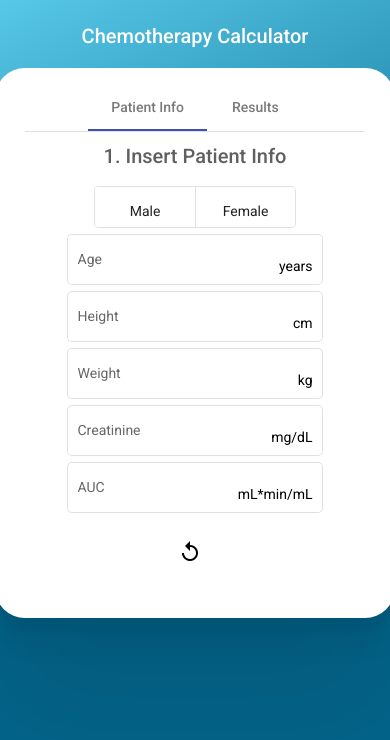
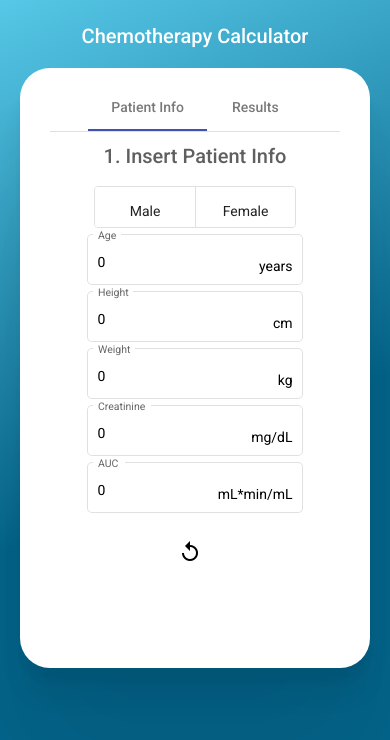
Before and after one commit to iurisilvestre/chemotherapy-calculator, an Angular app: page / in a window 390 px wide. Shown: the top 740 px of the page. Built offline with nearby package versions, Linux system fonts and the light colour scheme.

Commit message:
remove rxjs, put allowselectcancers in getresults, create interface patient

```diff
--- a/src/app/app.component.css
+++ b/src/app/app.component.css
@@ -21,7 +21,7 @@
     0 30.3px 23.9px rgba(0, 0, 0, 0.048), 0 100px 107px rgba(0, 0, 0, 0.08);
 }
 
-@media only screen and (max-width: 600px) {
+@media (max-width: 600px) {
   .title {
     text-align: center;
     padding: 0;
--- a/src/app/main/main.component.css
+++ b/src/app/main/main.component.css
@@ -135,8 +135,8 @@ h3 {
   .main-container-mobile {
     display: flex;
     justify-content: center;
-    width: 400px;
-    height: 550px;
+    width: 350px;
+    height: 600px;
   }
 
   h3 {
--- a/src/app/main/main.component.html
+++ b/src/app/main/main.component.html
@@ -57,7 +57,7 @@
                 </div>
                 <button mat-icon-button
                 matTooltip="Clear values" matTooltipPosition="right"
-                (click)="resetPatientInfo()"
+                (click)="resetData()"
                 (click)="openSnackBar('Values cleared!')">
                     <mat-icon>replay</mat-icon>
                 </button>
@@ -88,7 +88,7 @@
                     <mat-select class="select"
                     [(value)]="regimenSelected"
                     (selectionChange)="setSelectedDrug($event)"
-                    defaultTabIndex="0"
+
                     [disabled]="allowSelectRegimen()">
                         <mat-option disabled>Select Regimen</mat-option>
                             <mat-option *ngFor="let drug of selectedCancer; index as i"
@@ -208,7 +208,7 @@
                     </div>
                     <button mat-icon-button
                     matTooltip="Clear values" matTooltipPosition="right"
-                    (click)="resetPatientInfo()"
+                    (click)="resetData()"
                     (click)="openSnackBar('Values cleared!')">
                         <mat-icon>replay</mat-icon>
                     </button>
@@ -241,7 +241,7 @@
                         <mat-select class="select"
                         [(value)]="regimenSelected"
                         (selectionChange)="setSelectedDrug($event)"
-                        defaultTabIndex="0"
+
                         [disabled]="allowSelectRegimen()">
                             <mat-option disabled>Select Regimen</mat-option>
                                 <mat-option *ngFor="let drug of selectedCancer; index as i"
--- a/src/app/main/main.component.ts
+++ b/src/app/main/main.component.ts
@@ -1,7 +1,7 @@
 import { Component, OnInit } from '@angular/core';
 import { cancerList } from '../cancers-list';
-import { interval } from 'rxjs';
 import { MatSnackBar } from '@angular/material/snack-bar';
+import { Patient } from '../patient';
 
 @Component({
   selector: 'app-main',
@@ -11,16 +11,11 @@ import { MatSnackBar } from '@angular/material/snack-bar';
 export class MainComponent implements OnInit {
   constructor(private _snackBar: MatSnackBar) {}
 
-  ngOnInit(): void {
-    interval(500).subscribe(() => {
-      this.allowSelectCancers();
-    });
-  }
+  ngOnInit(): void {}
 
   // Globals
 
   cancerList: any = cancerList;
-  cancerType: any;
 
   selectCancersDisabled = true;
   selectedCancer: any;
@@ -37,13 +32,13 @@ export class MainComponent implements OnInit {
 
   setAucRequired: boolean = false;
 
-  patientInfo = {
+  patientInfo: Patient = {
     genre: '',
-    age: null,
-    height: null,
-    weight: null,
-    creatinine: null,
-    auc: null,
+    age: 0,
+    height: 0,
+    weight: 0,
+    creatinine: 0,
+    auc: 0,
   };
 
   // Settings Functions and Dependencies
@@ -53,7 +48,8 @@ export class MainComponent implements OnInit {
     this.regimenSelected = '';
   }
 
-  resetPatientInfo(): void {
+  resetData(): void {
+    this.cancerSelected = '';
     this.selectCancersDisabled = true;
     this.selectedCancer = null;
     this.doseValue = [];
@@ -63,11 +59,11 @@ export class MainComponent implements OnInit {
     this.setAucRequired = false;
     this.patientInfo = {
       genre: '',
-      age: null,
-      height: null,
-      weight: null,
-      creatinine: null,
-      auc: null,
+      age: 0,
+      height: 0,
+      weight: 0,
+      creatinine: 0,
+      auc: 0,
     };
   }
 
@@ -188,6 +184,7 @@ export class MainComponent implements OnInit {
   }
 
   getResults(): void {
+    this.allowSelectCancers();
     this.getDose(this.patientInfo);
     this.getCarboplatin(this.patientInfo);
   }
--- /dev/null
+++ b/src/app/patient.ts
@@ -0,0 +1,8 @@
+export interface Patient {
+  genre: string;
+  age: number;
+  height: number;
+  weight: number;
+  creatinine: number;
+  auc?: number;
+}
--- a/src/assets/color.md
+++ /dev/null
@@ -1,3 +0,0 @@
-#005D88
-#0378A6
-#3791AB
--- a/src/index.html
+++ b/src/index.html
@@ -3,7 +3,7 @@
 <head>
   <meta charset="utf-8">
   <title>ChemotherapyCalculator</title>
-  <base href="/">
+  <base href="./">
   <meta name="viewport" content="width=device-width, initial-scale=1">
   <link rel="icon" type="image/x-icon" href="favicon.ico">
   <link rel="preconnect" href="https://fonts.gstatic.com">
--- a/src/styles.css
+++ b/src/styles.css
@@ -18,13 +18,9 @@ input[type="number"] {
 }
 
 html {
-  height: 100vh;
+  min-height: 100%;
 }
 
-body {
-  width: 100%;
-  /*   min-height: 100vh; */
-}
 body {
   font-family: Roboto, "Helvetica Neue", sans-serif;
   display: flex;
```
Also changed, not shown: src/assets/Screenshot_1.png (deleted).
